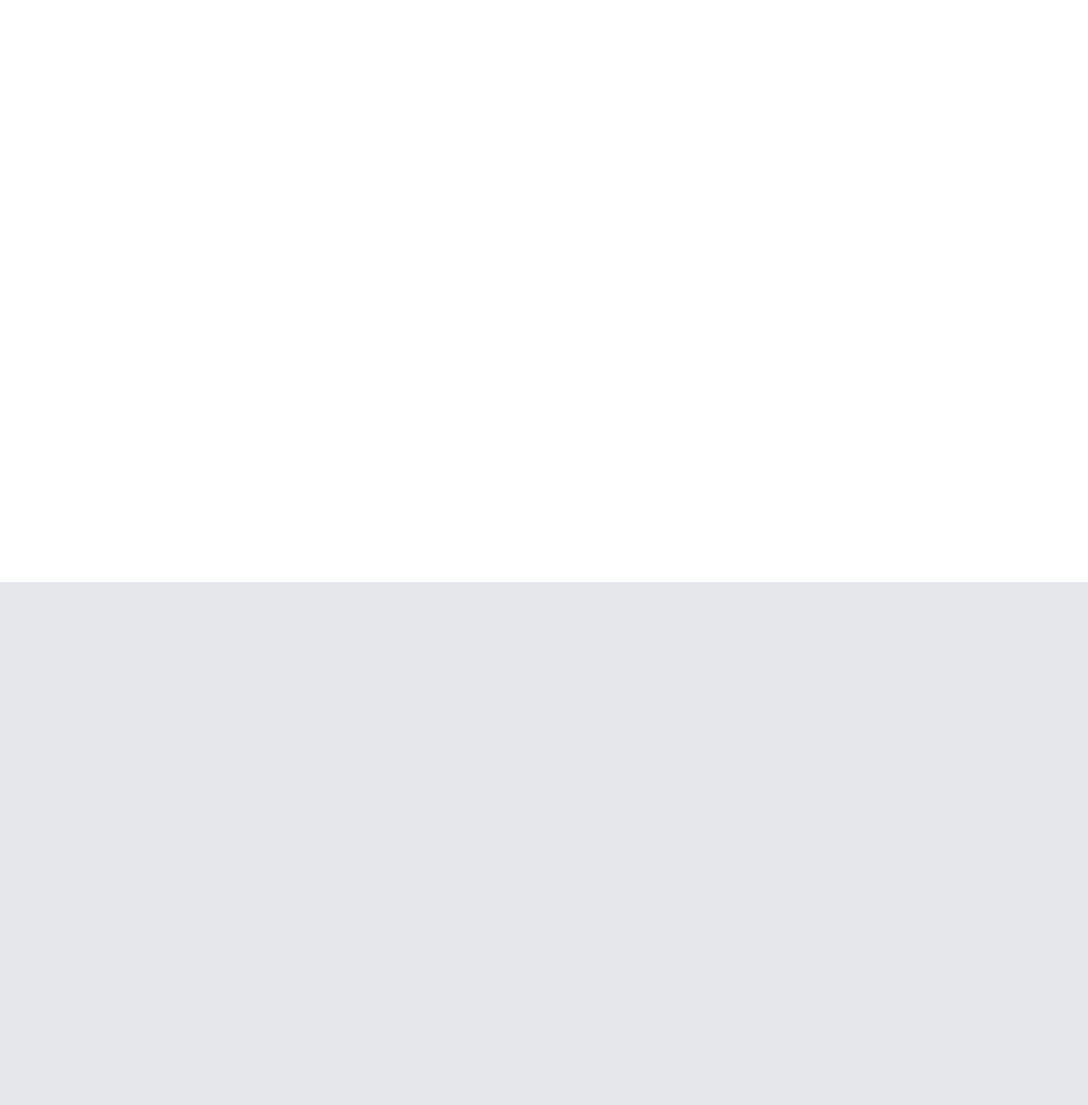
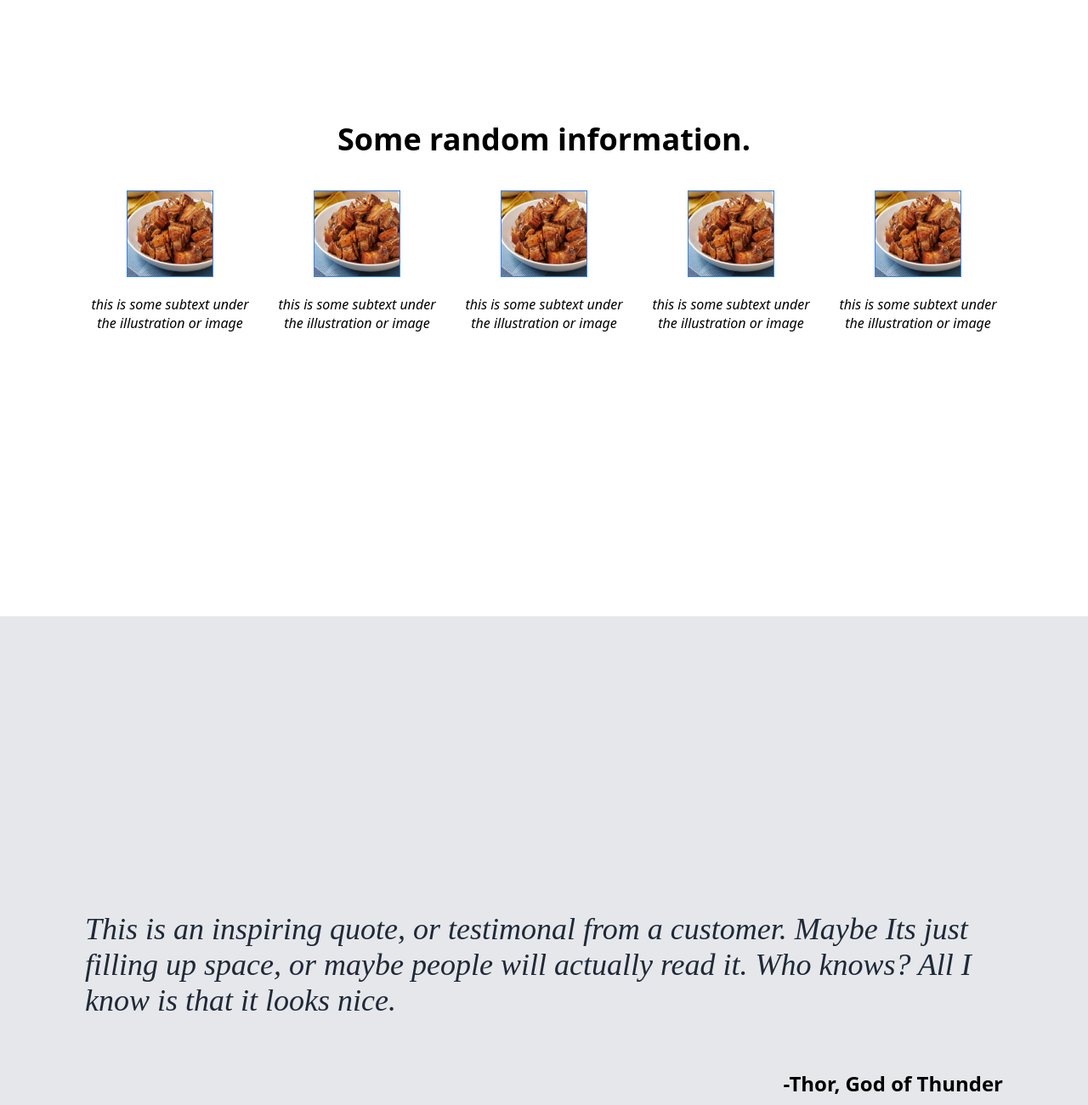
Before and after one commit to chiknfillet/landing_page, a plain HTML site: page index.html in a window 1280 px wide. Shown: the part 1180-2480 px from the top of the page at 85% size. Drawn offline with Linux system fonts and the light colour scheme.

Commit message:
Completed the second and third section

```diff
--- a/index.html
+++ b/index.html
@@ -18,8 +18,40 @@
     </div>
     <div id="body">
         <div class="section one"></div>
-        <div class="section two"></div>
-        <div class="section three"></div>
+        <div class="section two">
+            <p class="title">Some random information.</p>
+            <div class="projects">
+                <div class="project">
+                    <img class="project-image" src="./adobo.jpg" alt="blank">
+                    <p class="project-text">this is some subtext under the illustration or image</p>
+                </div>
+                <div class="project">
+                    <img class="project-image" src="./adobo.jpg" alt="blank">
+                    <p class="project-text">this is some subtext under the illustration or image</p>
+                </div>
+                <div class="project">
+                    <img class="project-image" src="./adobo.jpg" alt="blank">
+                    <p class="project-text">this is some subtext under the illustration or image</p>
+                </div>
+                <div class="project">
+                    <img class="project-image" src="./adobo.jpg" alt="blank">
+                    <p class="project-text">this is some subtext under the illustration or image</p>
+                </div>
+                <div class="project">
+                    <img class="project-image" src="./adobo.jpg" alt="blank">
+                    <p class="project-text">this is some subtext under the illustration or image</p>
+                </div>
+            </div>
+        </div>
+        <div class="section three">
+            <p class="quote">This is an inspiring quote, or testimonal from a customer. Maybe Its just
+                filling up space, or maybe people will actually read it. Who knows? All I
+                know is that it looks nice.
+            </p>
+            <p class="quote-name">
+                -Thor, God of Thunder
+            </p>
+        </div>
         <div class="section four">
             <div class="sides-container">
                 <div class="left">
--- a/styles.css
+++ b/styles.css
@@ -49,11 +49,54 @@ body {
 }
 
 .two {
+    flex-direction: column;
+    padding: 20px;
+    text-align: center;
+}
 
+.title {
+    font-weight: 900;
+    font-size: 36px;
+}
+
+.projects {
+    display: flex;
+    justify-content: center;
+    gap: 20px;
+}
+
+.project {
+    max-width: 200px;
+}
+
+.project-image {
+    border: 1px solid #3882f6;
+    width: 100px;
+    height: 100px;
+}
+
+.project-text {
+    font-style: italic;
 }
 
 .three {
     background-color: #e5e7eb;
+    padding: 0 100px;
+    flex-direction: column;
+    justify-content: center;
+}
+
+.quote {
+    font-size: 36px;
+    color: #1f2937;
+    font-family: light;
+    font-style: italic;
+}
+
+.quote-name {
+    align-self:flex-end;
+    font-weight: 900;
+    font-size: 24px;
 }
 
 .four {
```
Also changed, not shown: adobo.jpg (added).
